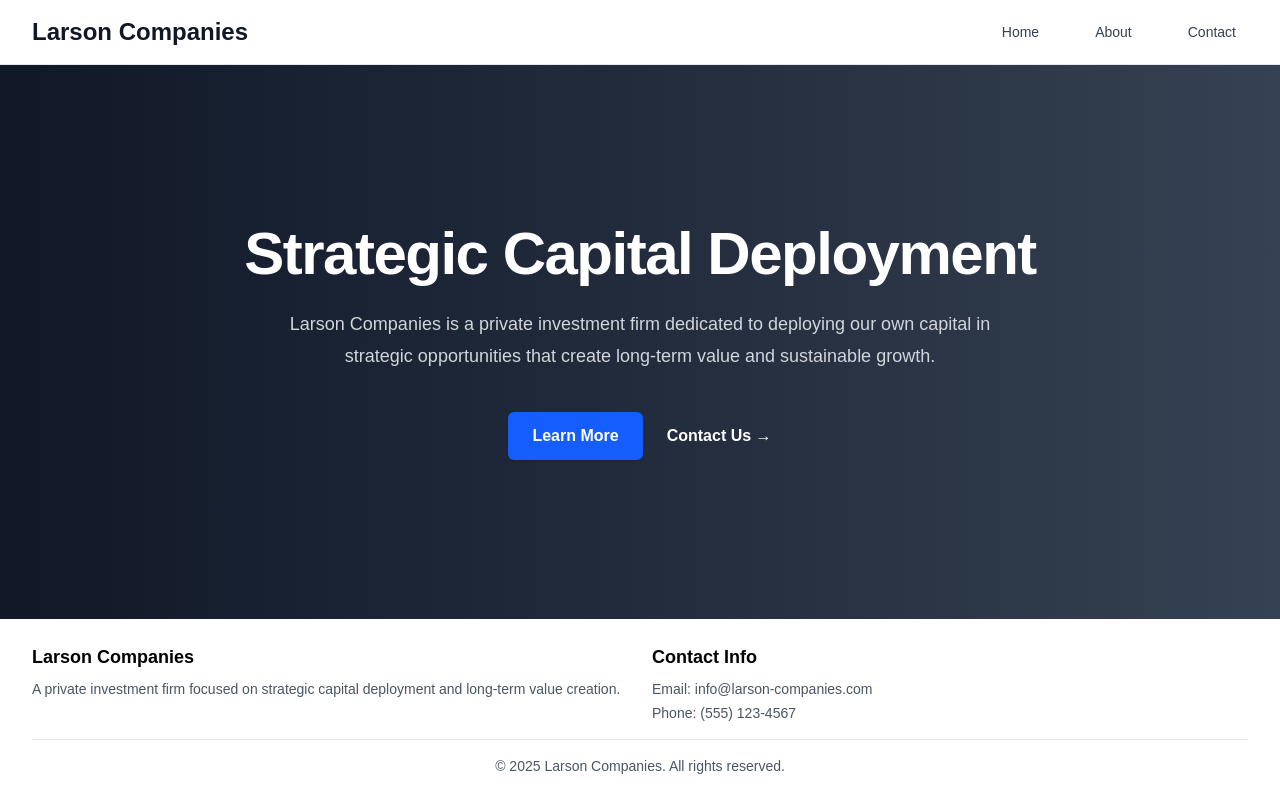
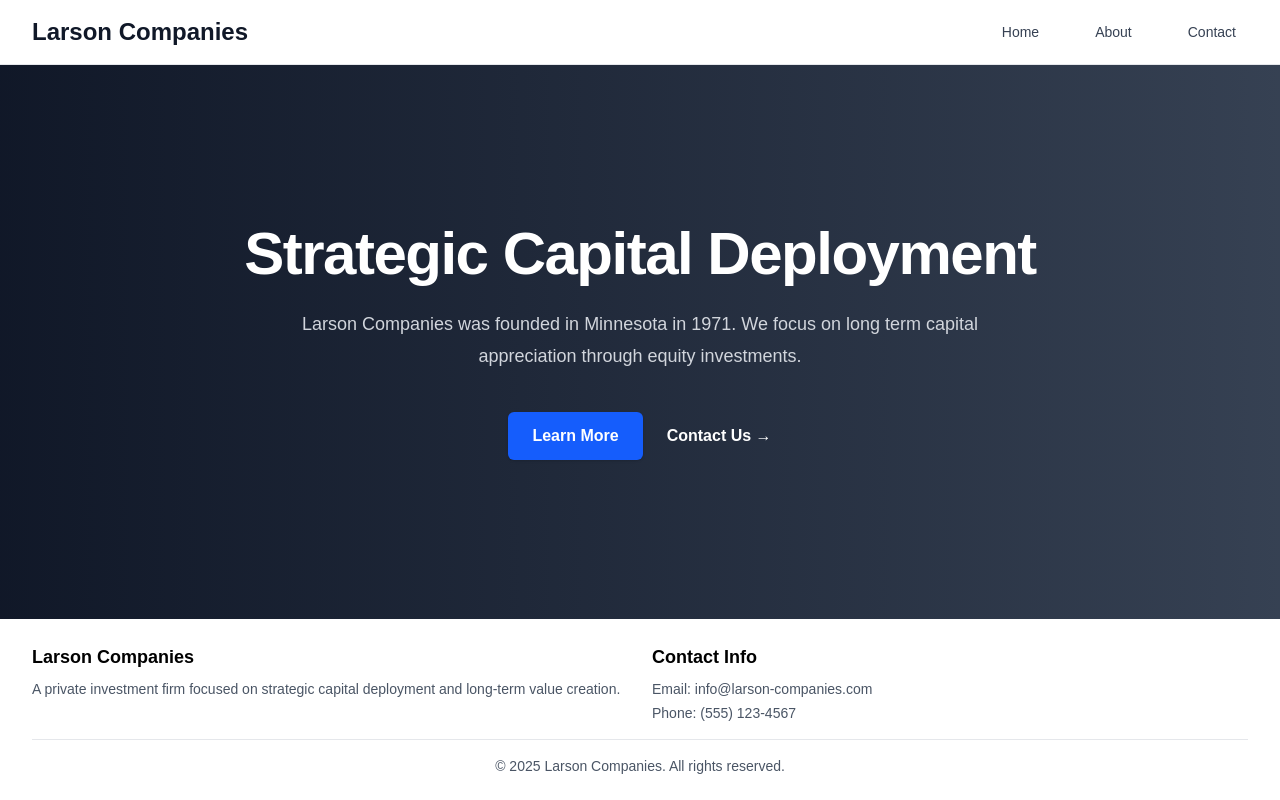
Before and after one commit to cliffordtraff/Larson-Companies, a Next.js app: page / in a window 1280 px wide. Built offline with nearby package versions, Linux system fonts and the light colour scheme.

Commit message:
Update homepage hero description with company founding details

```diff
--- a/src/app/page.tsx
+++ b/src/app/page.tsx
@@ -8,8 +8,8 @@ export default function Home() {
               Strategic Capital Deployment
             </h1>
             <p className="mt-6 text-lg leading-8 text-gray-300 max-w-3xl mx-auto">
-              Larson Companies is a private investment firm dedicated to deploying our own capital
-              in strategic opportunities that create long-term value and sustainable growth.
+              Larson Companies was founded in Minnesota in 1971. We focus on long term capital appreciation
+              through equity investments.
             </p>
             <div className="mt-10 flex items-center justify-center gap-x-6">
               <a
```
